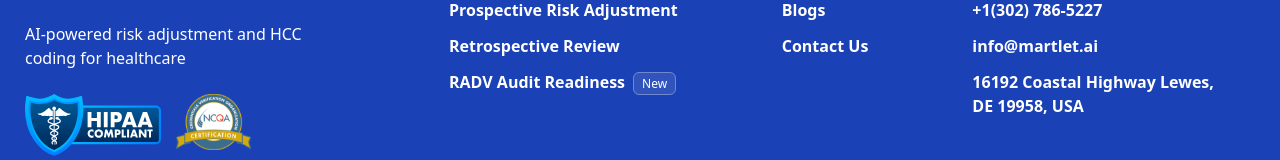
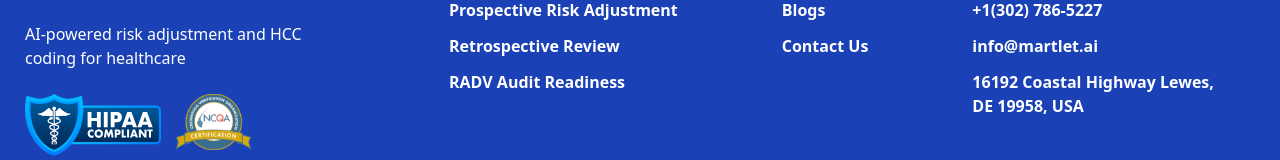
Before and after one commit to MartletAI/martlet.ai, a Next.js app: page / in a window 1280 px wide. Shown: the part 3469-3629 px from the top of the page. Built offline with nearby package versions, Linux system fonts and the light colour scheme.

Commit message:
fix: Remove 'New' tag from RADV Audit Readiness link in footer navigation.

```diff
--- a/src/components/layout/footer/components/navigation.tsx
+++ b/src/components/layout/footer/components/navigation.tsx
@@ -15,11 +15,6 @@ export function FooterNav() {
               <Link href={product.href} className="leading-6 font-semibold text-base text-white hover:text-white/80 transition-colors">
                 {product.label}
               </Link>
-              {product.label === "RADV Audit Readiness" && (
-                <span className="rounded-sm border border-white/30 bg-white/10 px-2 py-0.5 text-xs text-white ml-2">
-                  New
-                </span>
-              )}
             </li>
           ))}
         </ul>
```
